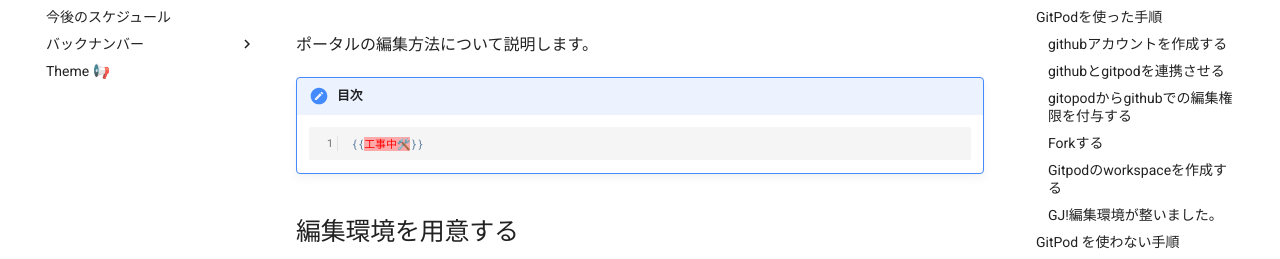
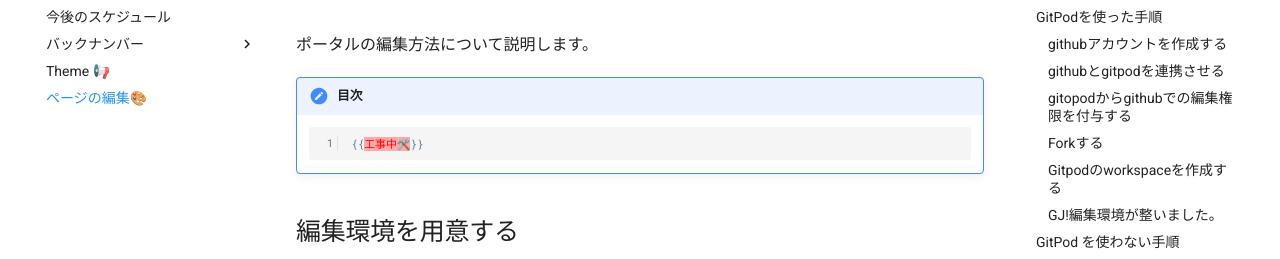
Before and after one commit to yama1601/LT_Portal, an MkDocs documentation site: the page built from docs/editpage.md, in a window 1280 px wide. Shown: the part 148-407 px from the top of the page. Built offline with MkDocs 1.6.1 and Material for MkDocs 9.7.7, drawn with Linux system fonts in a browser that asks for light colours; nearby versions of some CDN libraries; old or Windows-style settings are respelled for this version of MkDocs.

Commit message:
Feat font-awesome

```diff
--- a/mkdocs.yml
+++ b/mkdocs.yml
@@ -33,6 +33,10 @@
         pygments_style: colorful
         linenums: true
   - admonition
+  - fontawesome_markdown
+
+extra_css:
+  - "https://maxcdn.bootstrapcdn.com/font-awesome/4.6.1/css/font-awesome.min.css"
 
 # pages
 pages:
@@ -46,3 +50,4 @@
     - 第5回 LT会: 'backnumber/ltmeeting5.md'
     - 第6回 LT会: 'backnumber/ltmeeting6.md'
   - Theme 📢: 'theme.md'
+  - ページの編集🎨: 'editpage.md'
```
Also changed, not shown: 2 other files.
